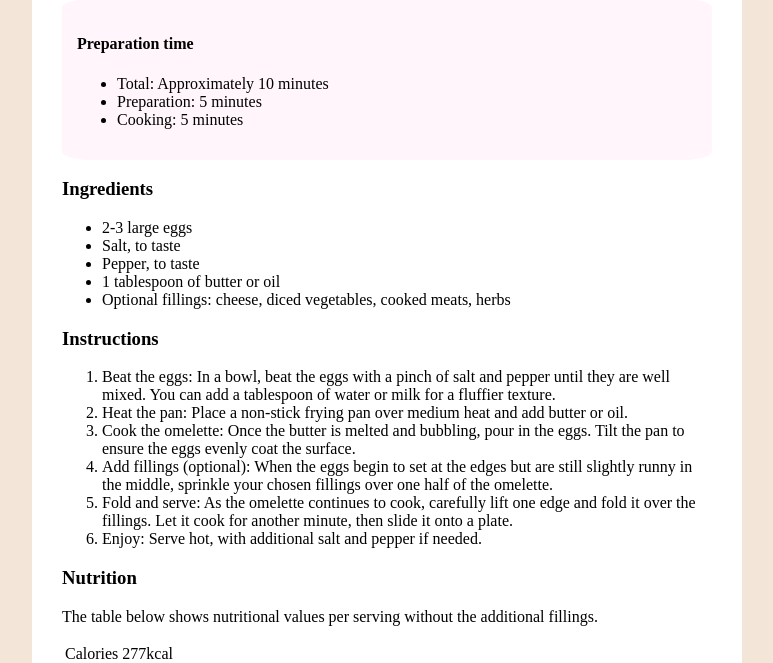
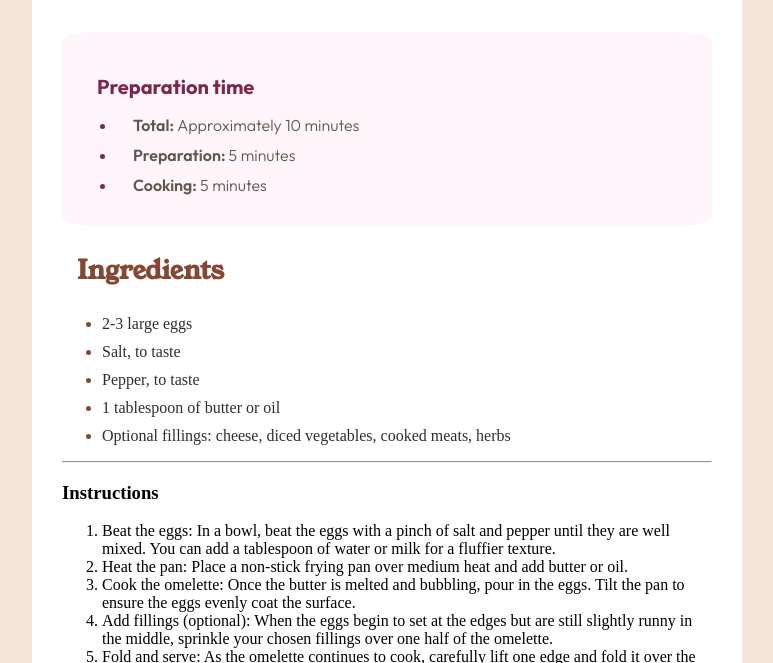
Before and after one commit to swidtech/recipe-page, a plain HTML site: page index.html in a window 1280 px wide. Shown: the part 488-1151 px from the top of the page, without its empty margins (253-1026 px from the left). Drawn offline with Linux system fonts and the light colour scheme.

Commit message:
Adjust and style third div

```diff
--- a/index.html
+++ b/index.html
@@ -40,23 +40,24 @@
     <div class="second-content">
       <h4>Preparation time</h4>
       <ul>
-        <li>Total: Approximately 10 minutes</li>
-        <li>Preparation: 5 minutes</li>
-        <li>Cooking: 5 minutes</li>
+        <li><span class="first">Total:</span> <span class="last">Approximately 10 minutes</span></li>
+        <li><span class="first">Preparation:</span> <span lass="last">5 minutes</span></li>
+        <li><span class="first">Cooking:</span> <span lass="last">5 minutes</span></li>
       </ul>
     </div>
 
     <div class="third-content">
       <h3>Ingredients</h3>
       <ul>
-        <li>2-3 large eggs</li>
-        <li>Salt, to taste</li>
-        <li>Pepper, to taste</li>
-        <li>1 tablespoon of butter or oil</li>
-        <li>Optional fillings: cheese, diced vegetables, cooked meats, herbs
-        </li>
+        <li><span>2-3 large eggs</span></li>
+        <li><span>Salt, to taste</span></li>
+        <li><span>Pepper, to taste</span></li>
+        <li><span>1  tablespoon of butter or oil</span></li>
+        <li><span>Optional fillings: cheese, diced vegetables, cooked meats, herbs</span></li>
       </ul>
     </div>
+
+    <hr class="line">
 
     <div class="fourth-content">
       <h3>Instructions</h3>
--- a/style.css
+++ b/style.css
@@ -34,19 +34,66 @@ body {
     font-family: "Young Serif", serif;
     font-weight: 400;
     font-style: normal;
-    font-size: 30px;
+    font-size: 40px;
+    margin-bottom: 10px;
 }
 
 .first-content p {
     font-size: 16px;
     font-family: "Outfit", sans-serif;
     color: var(--WengeBrown);
+    margin-bottom: 35px;
 }
 
 .second-content {
     background-color: var(--RoseWhite);
     padding: 15px;
     border-radius: 5%;
+    font-family: "Outfit", sans-serif;
+    font-weight: 500;
+    color: var(--DarkRaspberry);
+}
+
+.second-content h4 {
+    padding-left: 20px;
+    margin-bottom: 5px;
+    font-size: 20px;
+}
+
+.second-content ul li {
+    text-indent: 1em;
+    margin-top: 10px;
+}
+
+.second-content span {
+    color: var(--WengeBrown);
+    font-weight: 300;
+    padding-top: 5px;
+
+}
+
+.second-content span.first {
+    font-weight: 600;
+}
+
+.third-content {
+    color: var(--Nutmeg);
+}
+
+.third-content h3 {
+    font-family: "Young Serif", serif;
+    font-size: 26px;
+    margin-bottom: 5px;
+    margin-left: 15px;
+}
+
+.third-content ul li {
+    padding-top: 10px;
+}
+
+.third-content span {
+    color: var(--DarkCharcoal);
+    text-indent: 1em;
 }
 
 
```
